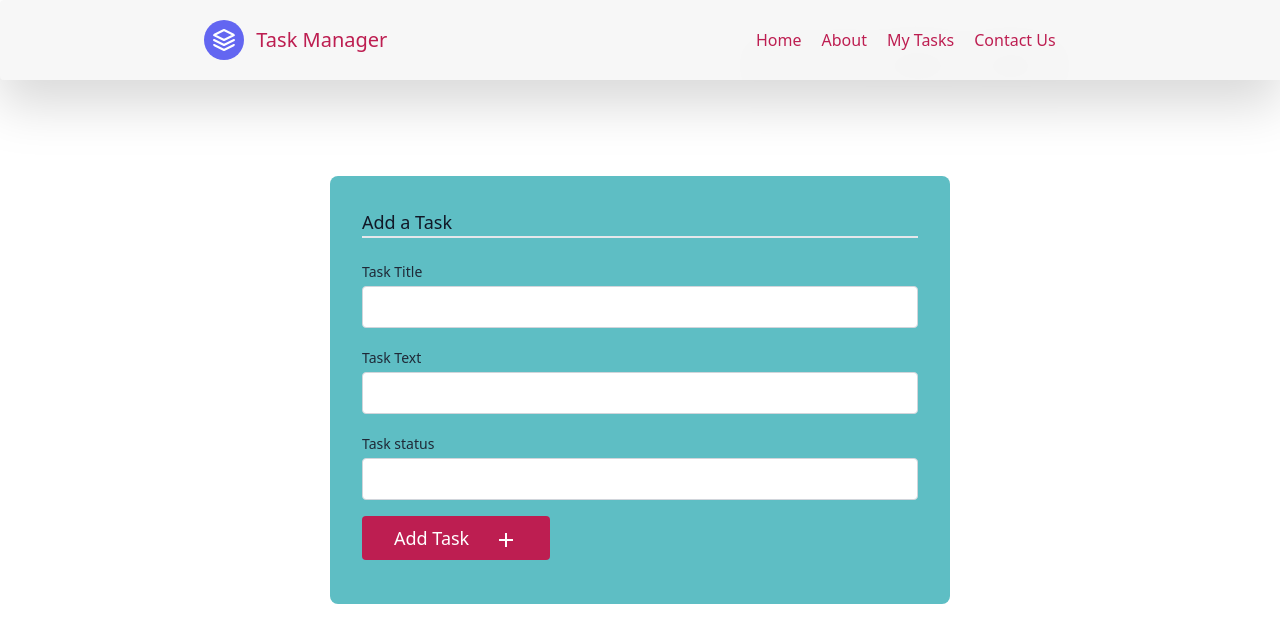
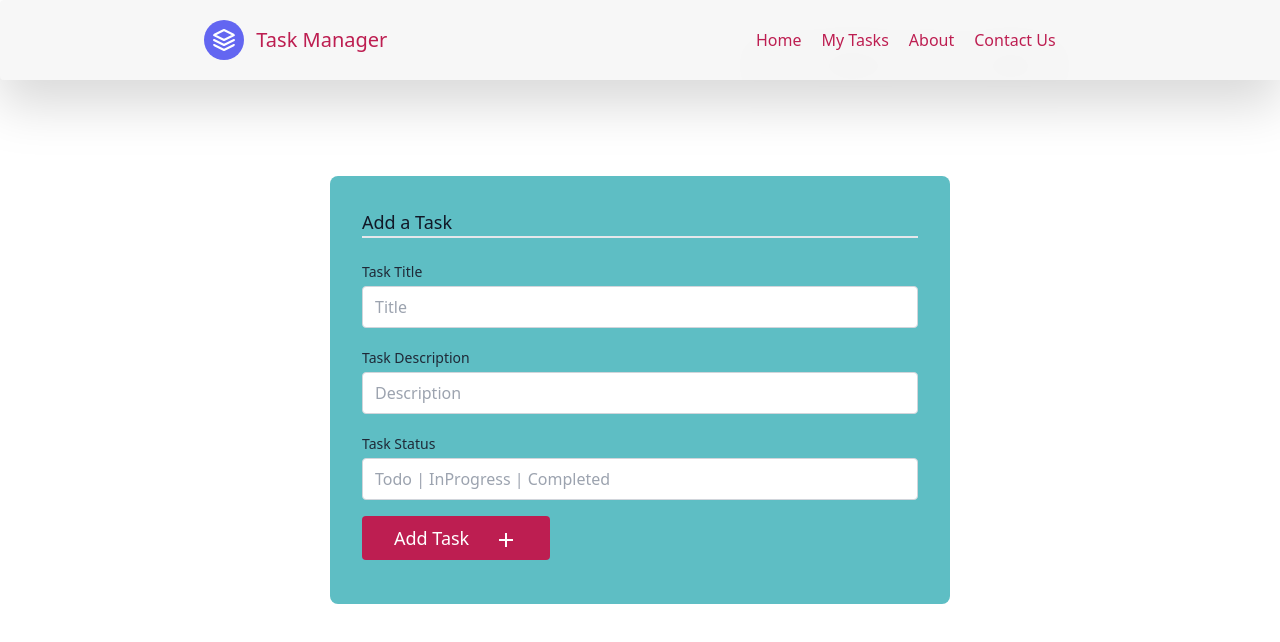
Before and after one commit to Sompalkar/Nextjs-Taskmanager, a Next.js app: page / in a window 1280 px wide. Shown: the top 642 px of the page. Built offline with nearby package versions, Linux system fonts and the light colour scheme.

Commit message:
Add status Field  and made it required for Task

```diff
--- a/src/pages/DisplayTodo.tsx
+++ b/src/pages/DisplayTodo.tsx
@@ -9,7 +9,11 @@ interface Task {
 }
 
 const DisplayTodo = (): JSX.Element => {
+
+
   const [tasks, setTask] = useState<Task[]>([]);
+
+  // fetching all Tasks from Local storage
 
   useEffect(() => {
     let tasksData = localStorage.getItem('tasks');
@@ -18,14 +22,26 @@ const DisplayTodo = (): JSX.Element => {
     }
   }, [ ]);
 
+  //deleting task using title
+
   const deleteTodo = (title: string): void => {
+
+
+    // here we will be filtering task upon title of the task
+
     let newTask = tasks.filter((item) => item.title !== title);
+
+
+    // after filtering it will exclude the matched Task with title and asign all remaining to local storage
     localStorage.setItem('tasks', JSON.stringify(newTask));
+
+
     setTask(newTask);
+
   };
 
-  const editTodo = (first: string, second: string,third: string): void => {
-    // Implement your editTodo logic
+  const EditTodo = (first: string, second: string,third: string): void => {
+    // Implement your EditTodo logic
   };
 
   return (
@@ -33,11 +49,11 @@ const DisplayTodo = (): JSX.Element => {
     <>
     <Navbar />
 
-      <div className="  ">
+      <div className=" container  ">
 
 
         <div className="flex flex-col text-center w-full mb-20">
-          <h1 className="text-4xl font-medium title-font mt-4 text-gray-900">Your Tasks </h1>
+          <h1 className="text-4xl font-medium title-font mt-10 text-gray-900">Your Tasks </h1>
           {tasks.length === 0 && (
             <p className="lg:w-2/3 mx-auto leading-relaxed text-base">
               Your  Tasks  will show up here
@@ -46,7 +62,7 @@ const DisplayTodo = (): JSX.Element => {
         </div>
         <div className="flex flex-col w-1/2 m-auto mt-10 ">
           {tasks.map((item) => (
-            <div className=" w-full  p-4 m-4 rounded bg-[#E1F2F7]  border border-slate-100 hover:border-yellow-300  shadow hover:shadow-lg " key={item.title}>
+            <div className=" w-full  p-4 m-4 rounded bg-[#eebbea]  border border-slate-100 hover:border-green-800  shadow hover:shadow-lg " key={item.title}>
               <div className=" w-full  flex flex-col  text-center">
                 <div className=" w-full flex-row flex-wrap   ">
 
@@ -57,7 +73,7 @@ const DisplayTodo = (): JSX.Element => {
 
                          <div className='flex justify-around border-t-2 align-center text-center '>
 
-                         <p className='m-4 bg-[#FB9039] border-2 min-h-10 w-1/4'> { item.status}</p>
+                         <p className='m-4    min-h-10 w-1/4'> { item.status}</p>
 
                            <div className='w-3/4 justify-around flex  align-middle mt-5 '>
 
--- a/src/pages/Navbar.tsx
+++ b/src/pages/Navbar.tsx
@@ -14,8 +14,8 @@ const _Navbar = () => {
     </a>
     <nav  className=" flex flex-wrap items-center text-base justify-between drop-shadow-2xl ">
       <Link href={"/Tasks"}  className="mr-5 hover:text-slate-900 ">Home</Link>
+      <Link href={"/DisplayTodo"}  className="mr-5 hover:text-slate-900 ">My Tasks </Link>
       <Link href={"/aboutUS"}  className="mr-5 hover:text-slate-900 ">About</Link>
-      <Link href={"/DisplayTodo"}  className="mr-5 hover:text-slate-900 ">My Tasks </Link>
       <Link href={"/contact"}  className="mr-5 hover:text-slate-900 ">Contact Us</Link>
     </nav>
 
--- a/src/pages/Tasks.tsx
+++ b/src/pages/Tasks.tsx
@@ -4,19 +4,39 @@ import Navbar from './Navbar';
 import AddIcon from '@mui/icons-material/Add';
 
 export default function Home(): JSX.Element {
-  const [task, setTask] = useState<{ title: string; desc: string ,status: string }>({ title: '', desc: '', status:''});
+  const [task, setTask] = useState<{ title: string; desc: string; status: string }>({
+    title: '',
+    desc: '',
+    status: '',
+  });
 
   const addTodo = () => {
+    if ( task.title.trim() === '') {
+      alert('Please fill  title  field');
+      return;
+    }
+
+    if ( task.desc.trim() === '') {
+      alert('Please fill Description  field');
+      return;
+    }
+
+    if ( task.status !=='Todo' && task.status !=='InProgress' && task.status !=='Completed'  ) {
+      alert('Status field Should be Appropriate');
+      return;
+    }
+
+
     let tasks = localStorage.getItem('tasks');
     if (tasks) {
       let tasksJSON = JSON.parse(tasks);
-      if (tasksJSON.filter((value: { title: string; }) => value.title === task.title).length > 0) {
+      if (tasksJSON.filter((value: { title: string }) => value.title === task.title).length > 0) {
         alert('Task with this title already exists');
       } else {
         tasksJSON.push(task);
         localStorage.setItem('tasks', JSON.stringify(tasksJSON));
         alert('Task has been added');
-        setTask({ title: '', desc: '',  status:'' });
+        setTask({ title: '', desc: '', status: '' });
       }
     } else {
       localStorage.setItem('tasks', JSON.stringify([task]));
@@ -28,54 +48,69 @@ export default function Home(): JSX.Element {
   };
 
   return (
-
     <>
       <Navbar />
 
       <div className="container bg-white px-5 py-24 h-full mx-auto flex flex-wrap items-center">
-
-
-
         <div className="bg-[#5EBEC4] rounded-lg p-8 flex flex-col m-auto w-1/2 mt-10 md:mt-0">
-
-
           <h2 className="text-gray-900 text-lg font-medium title-font mb-5 border-b-2">Add a Task</h2>
-
-
 
           <div className="relative mb-4">
             <label htmlFor="title" className="leading-7 text-sm text-gray-800">
               Task Title
             </label>
-                <input onChange={onChange}  value={task.title} type="text" id="title"  name="title"
-                  className="w-full bg-white rounded border border-gray-300 focus:border-indigo-500 focus:ring-2 focus:ring-indigo-200 text-base outline-none text-gray-700 py-1 px-3 leading-8 transition-colors duration-200 ease-in-out"/>
+            <input
+              placeholder="Title"
+              onChange={onChange}
+              value={task.title}
+              type="text"
+              id="title"
+              name="title"
+              className="w-full bg-white rounded border border-gray-300 focus:border-indigo-500 focus:ring-2 focus:ring-indigo-200 text-base outline-none text-gray-700 py-1 px-3 leading-8 transition-colors duration-200 ease-in-out"
+              required
+            />
+          </div>
 
-              </div>
           <div className="relative mb-4">
             <label htmlFor="desc" className="leading-7 text-sm text-gray-800">
-                                Task Text
+              Task Description
             </label>
-                              <input  onChange={onChange}  value={task.desc} type="text" id="desc" name="desc"
-                                className="w-full bg-white rounded border border-gray-300 focus:border-indigo-500 focus:ring-2 focus:ring-indigo-200 text-base  outline-none text-gray-700 py-1 px-3 leading-8 transition-colors duration-200 ease-in-out" />
+            <input
+              placeholder="Description"
+              onChange={onChange}
+              value={task.desc}
+              type="text"
+              id="desc"
+              name="desc"
+              className="w-full bg-white rounded border border-gray-300 focus:border-indigo-500 focus:ring-2 focus:ring-indigo-200 text-base  outline-none text-gray-700 py-1 px-3 leading-8 transition-colors duration-200 ease-in-out"
+              required
+            />
           </div>
-
 
           <div className="relative mb-4">
             <label htmlFor="status" className="leading-7 text-sm text-gray-800">
-                                Task status
+              Task Status
             </label>
-                              <input  onChange={onChange}  value={task.status} type="text" id="status" name="status"
-                                className="w-full bg-white rounded border border-gray-300 focus:border-indigo-500 focus:ring-2 focus:ring-indigo-200 text-base  outline-none text-gray-700 py-1 px-3 leading-8 transition-colors duration-200 ease-in-out" />
+            <input
+              placeholder="Todo | InProgress | Completed"
+              onChange={onChange}
+              value={task.status}
+              type="text"
+              id="status"
+              name="status"
+              className="w-full bg-white rounded border border-gray-300 focus:border-indigo-500 focus:ring-2 focus:ring-indigo-200 text-base  outline-none text-gray-700 py-1 px-3 leading-8 transition-colors duration-200 ease-in-out"
+              required
+            />
           </div>
 
           <button
             onClick={addTodo}
-                                 className="text-white bg-[#BD1E51] border-0 py-2 px-8 focus:outline-none w-fit hover:bg-indigo-600 rounded text-lg">
-                                 Add Task <AddIcon  className='align-center ml-5'/>
+            className="text-white bg-[#BD1E51] border-0 py-2 px-8 focus:outline-none w-fit hover:bg-indigo-600 rounded text-lg"
+          >
+            Add Task <AddIcon className="align-center ml-5" />
           </button>
           <p className="text-xs text-gray-500 mt-3"></p>
         </div>
-
       </div>
     </>
   );
--- /dev/null
+++ b/src/pages/aboutUS.tsx
@@ -0,0 +1,15 @@
+import React from 'react'
+import Navbar from "./Navbar";
+const aboutUS = () => {
+  return (
+    < >
+    <Navbar/>
+    <div className=' mt-24 text-center h-96 '>
+        <h1> Hello this is AboutUs Page  </h1>
+    </div>
+
+   </>
+  )
+}
+
+export default aboutUS
--- /dev/null
+++ b/src/pages/contact.tsx
@@ -0,0 +1,17 @@
+import React from 'react'
+import Navbar from "./Navbar";
+const contact = () => {
+  return (
+
+      <>
+       <Navbar/>
+    <div className='  mt-24 text-center h-96 '>
+
+        <h1>Hello This is Contact Page</h1>
+
+    </div>
+    </>
+  )
+}
+
+export default contact
--- a/src/pages/edit/[title].tsx
+++ b/src/pages/edit/[title].tsx
@@ -4,6 +4,7 @@ import Navbar from "../Navbar";
 interface Task {
   title: string;
   desc: string;
+  status:string;
 }
 
 
@@ -12,7 +13,7 @@ const Edit = ( ) => {
   const router = useRouter()
   const { title } = router.query
 
-  const [task, setTask] = useState<Task>({ title: '', desc: '' });
+  const [task, setTask] = useState<Task>({ title: '', desc: '',status:'' });
 
   const updateTask = () => {
     let tasks = localStorage.getItem('tasks');
@@ -22,6 +23,7 @@ const Edit = ( ) => {
         let index = tasksJSON.findIndex(value => value.title === title);
         tasksJSON[index].title = task.title;
         tasksJSON[index].desc = task.desc;
+        tasksJSON[index].status = task.status;
         localStorage.setItem('tasks', JSON.stringify(tasksJSON));
         alert('Task has been updated');
       } else {
@@ -86,6 +88,22 @@ const Edit = ( ) => {
                 className="w-full bg-white rounded border border-gray-300 focus:border-indigo-500 focus:ring-2 focus:ring-indigo-200 text-base outline-none text-gray-700 py-1 px-3 leading-8 transition-colors duration-200 ease-in-out"
               />
             </div>
+            <div className="relative mb-4">
+            <label htmlFor="status" className="leading-7 text-sm text-gray-800">
+              Task Status
+            </label>
+            <input
+              placeholder="Todo | InProgress | Completed"
+              onChange={onChange}
+              value={task.status}
+              type="text"
+              id="status"
+              name="status"
+              className="w-full bg-white rounded border border-gray-300 focus:border-indigo-500 focus:ring-2 focus:ring-indigo-200 text-base  outline-none text-gray-700 py-1 px-3 leading-8 transition-colors duration-200 ease-in-out"
+              required
+            />
+          </div>
+
             <button
               onClick={updateTask}
               className="text-white bg-indigo-500 border-0 py-2 px-8 focus:outline-none w-fit hover:bg-indigo-600 rounded text-lg"
```
Lines whose indentation alone changed are shown as unchanged.
